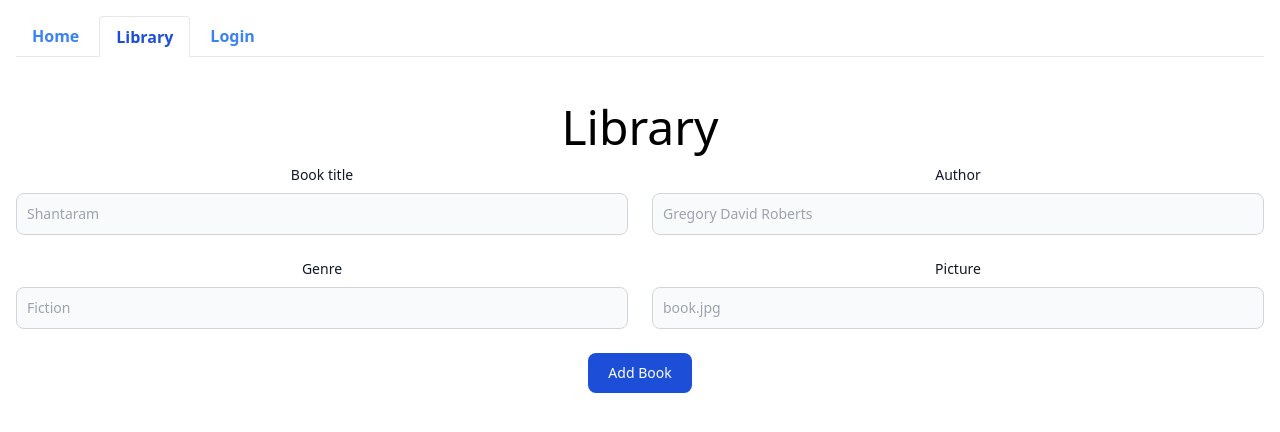
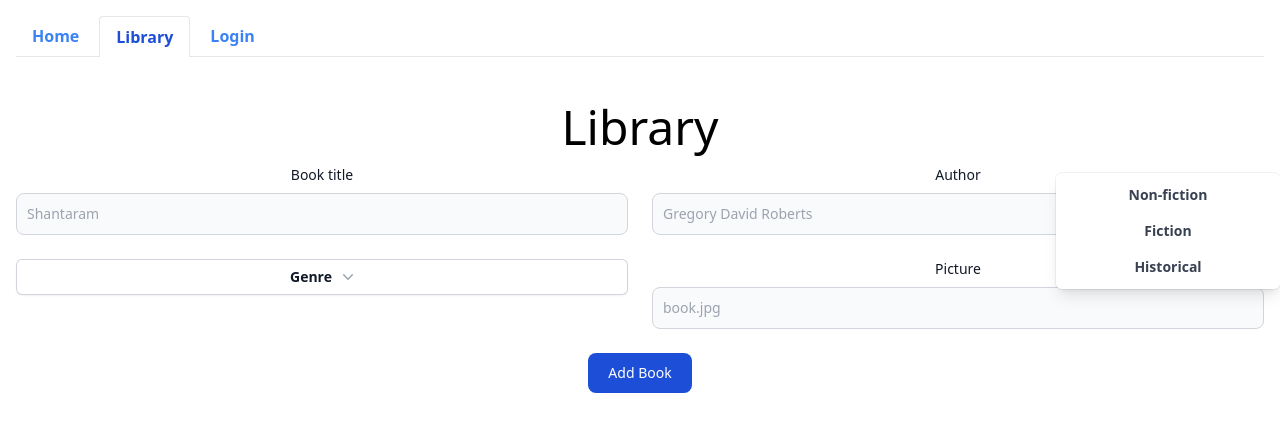
Before and after one commit to EarthWormGym/knowledge-keeper, a React (Vite) app: page /library in a window 1280 px wide. Shown: the top 432 px of the page. Built offline with nearby package versions, Linux system fonts and the light colour scheme.

Commit message:
added dropdown

```diff
--- a/src/CSS/index.css
+++ b/src/CSS/index.css
@@ -5,6 +5,9 @@
 @layer base {
     #root {
         @apply m-4 text-center
+    }
+    #menu-button {
+        @apply inline-flex w-full justify-center gap-x-1.5 rounded-md bg-white px-3 py-2 text-sm font-semibold text-gray-900 shadow-sm ring-1 ring-inset ring-gray-300 hover:bg-gray-50
     }
 
     .form-text-input {
--- a/src/Pages/LibraryPage.tsx
+++ b/src/Pages/LibraryPage.tsx
@@ -27,8 +27,19 @@ function LibraryPage() {
             <input type="text" className="form-text-input" placeholder="Gregory David Roberts" required/>
           </div>
           <div>
-            <label className="form-label">Genre</label>
-            <input type="text" className="form-text-input" placeholder="Fiction" required/>
+            <button type="button" id="menu-button" aria-expanded="true" aria-haspopup="true">
+              Genre
+              <svg className="-mr-1 h-5 w-5 text-gray-400" viewBox="0 0 20 20" fill="currentColor" aria-hidden="true">
+              <path fill-rule="evenodd" d="M5.23 7.21a.75.75 0 011.06.02L10 11.168l3.71-3.938a.75.75 0 111.08 1.04l-4.25 4.5a.75.75 0 01-1.08 0l-4.25-4.5a.75.75 0 01.02-1.06z" clip-rule="evenodd" />
+              </svg>
+            </button>
+          </div>
+          <div className="absolute right-0 z-10 mt-2 w-56 origin-top-right rounded-md bg-white shadow-lg ring-1 ring-black ring-opacity-5 focus:outline-none" role="menu" aria-orientation="vertical" aria-labelledby="menu-button" tabIndex={-1}>
+            <div className="py-1" role="none">
+              <a href="#" className="text-gray-700 block px-4 py-2 text-sm" role="menuitem" tabIndex={-1} id="menu-item-0">Non-fiction</a>
+              <a href="#" className="text-gray-700 block px-4 py-2 text-sm" role="menuitem" tabIndex={-1} id="menu-item-1">Fiction</a>
+              <a href="#" className="text-gray-700 block px-4 py-2 text-sm" role="menuitem" tabIndex={-1} id="menu-item-2">Historical</a>
+            </div>
           </div>
           <div>
             <label className="form-label">Picture</label>
```
